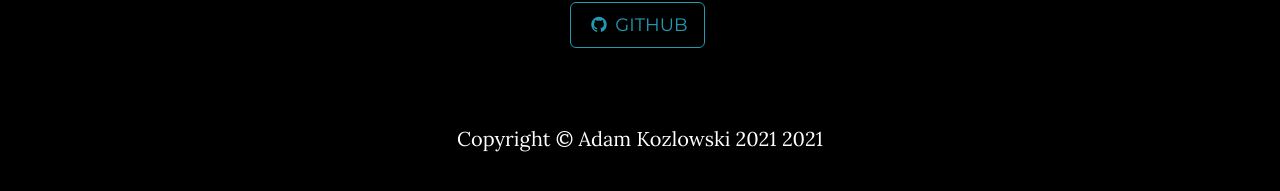
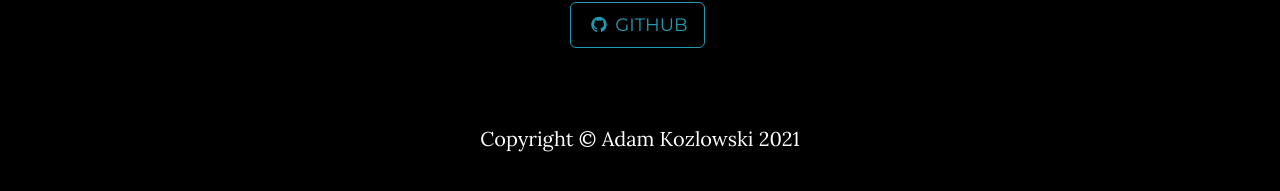
Before and after one commit to kozload/kozload.github.io, a Jekyll site: the page built from index.html, in a window 1280 px wide and 900 px high, scrolled down 1882 px. Shown: the part 695-886 px from the top of the window. Built offline with Jekyll 4.4.1, drawn with Linux system fonts in a browser that asks for light colours.

Commit message:
Update _config.yml

```diff
--- a/_config.yml
+++ b/_config.yml
@@ -10,7 +10,7 @@ color:
   links: '#219ab3'
 
 # Footer settings
-footer: Adam Kozlowski 2021
+footer: Adam Kozlowski
 
 # Social networks usernames (many more available: google-plus, flickr, dribbble, pinterest, instagram, tumblr, linkedin, etc.)
 social:
```
